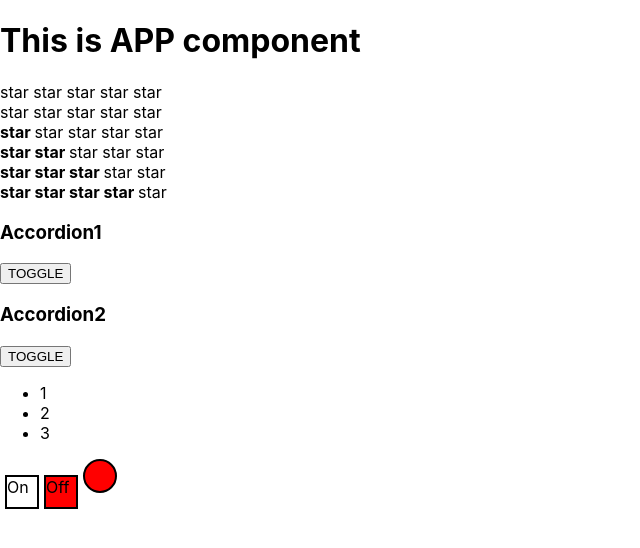
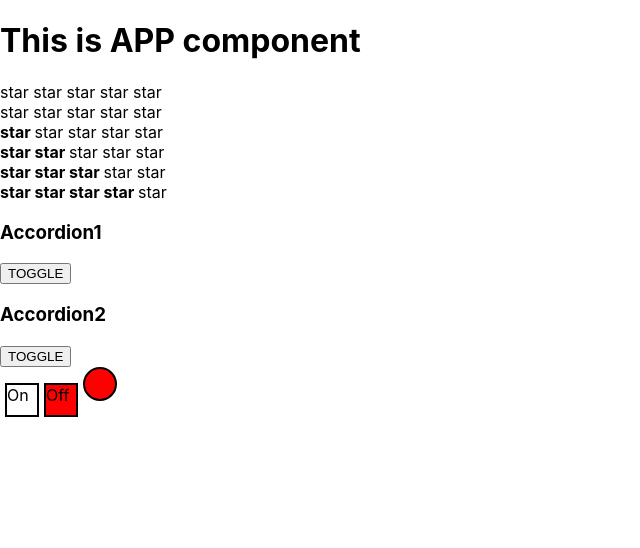
Before and after one commit to Olga841/react-kabzda-kak-podrbno, a React (Create React App) app: page / in a window 1280 px wide. Shown: the top 548 px of the page, without its empty margins (0-640 px from the left). Built offline with nearby package versions, Linux system fonts and the light colour scheme.

Commit message:
Add useState to Accordion.tsx

```diff
--- a/src/Accordion.tsx
+++ b/src/Accordion.tsx
@@ -1,8 +1,7 @@
-import React from "react";
+import React, {useState} from "react";
 
 type AccordionPropsType = {
     title: string
-    collapsed: boolean
 }
 
 type AccordionTitlePropsType = {
@@ -11,11 +10,13 @@ type AccordionTitlePropsType = {
 
 export function Accordion(props: AccordionPropsType) {
     console.log('Accordion rendering...')
+    const [collapsed, setCollapsed] = useState(false)
+
     return (
         <div>
             <AccordionTitle title={props.title}/>
             <button>TOGGLE</button>
-            {!props.collapsed && <AccordionBody/>}
+            {collapsed && <AccordionBody/>}
         </div>
     )
 }
--- a/src/App.tsx
+++ b/src/App.tsx
@@ -18,8 +18,8 @@ function App() {
             <Rating value={3}/>
             <Rating value={4}/>
             <Rating value={5}/>
-            <Accordion title={'Accordion1'} collapsed={true}/>
-            <Accordion title={'Accordion2'} collapsed={false}/>
+            <Accordion title={'Accordion1'} />
+            <Accordion title={'Accordion2'} />
             <OnOff />
         </div>
     );
```
